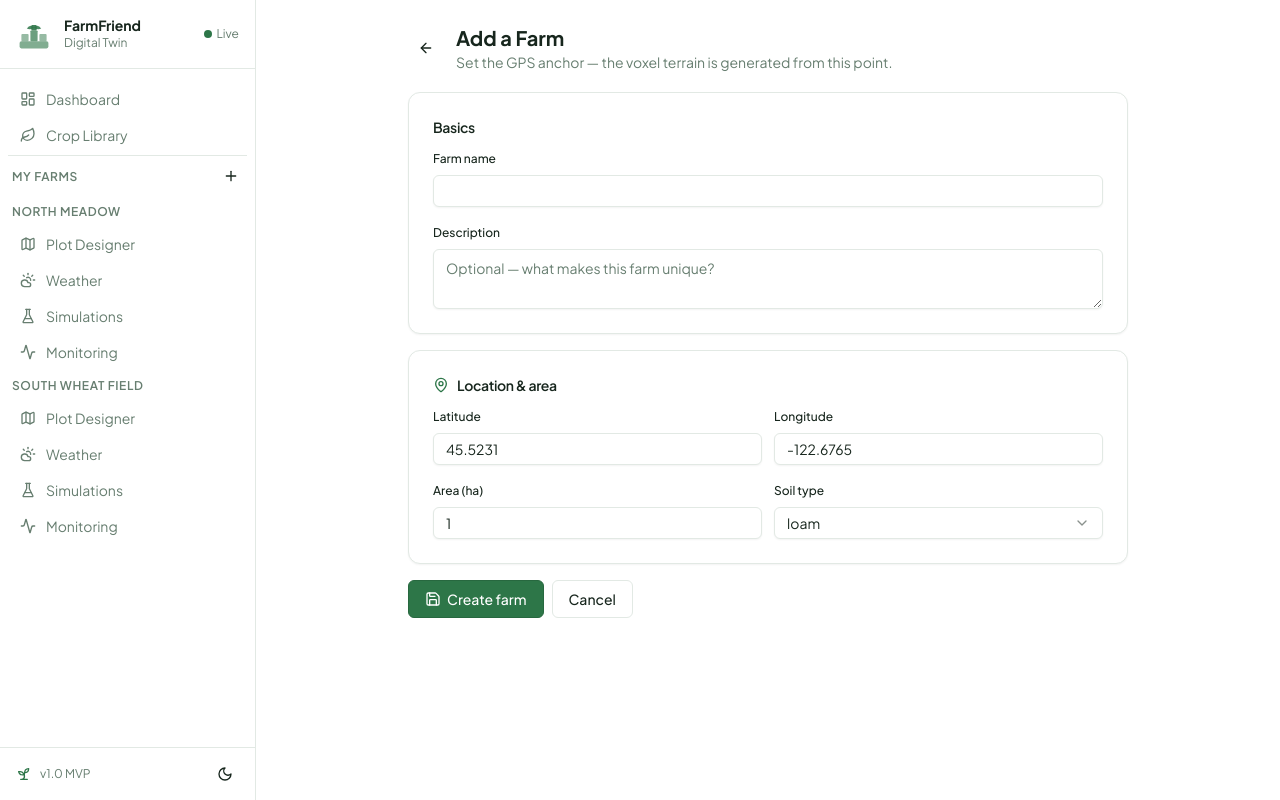
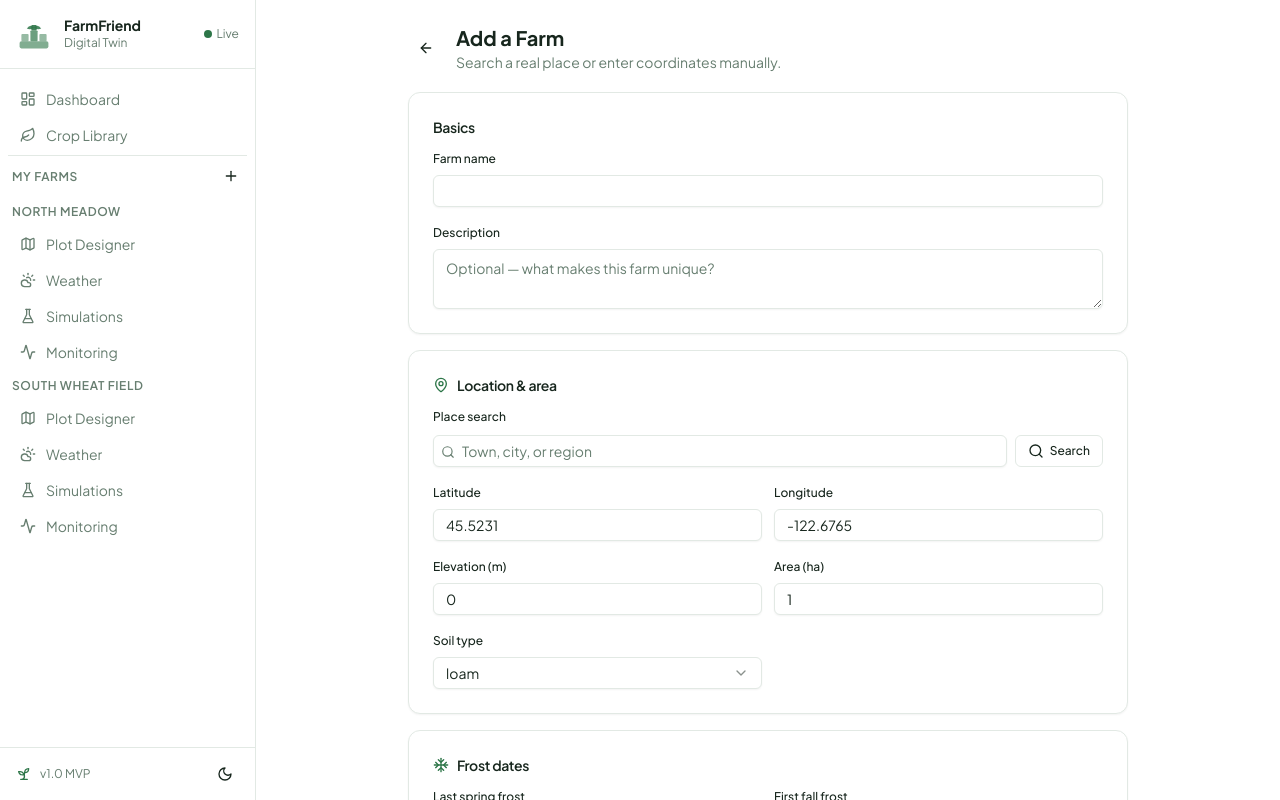
Before and after one commit to 0-CYBERDYNE-SYSTEMS-0/ff-land-plan, a React (Vite) app: page /#/farms/new in a window 1280 px wide. Built offline with nearby package versions, Linux system fonts and the light colour scheme.

Commit message:
Add farm geocoding and plan-aware dashboard

```diff
--- a/src/pages/Dashboard.tsx
+++ b/src/pages/Dashboard.tsx
@@ -1,3 +1,4 @@
+import { useMemo } from 'react';
 import { Link } from 'wouter';
 import { useMutation, useQuery, useQueryClient } from '@tanstack/react-query';
 import { toast } from 'sonner';
@@ -18,6 +19,7 @@ import {
 } from 'lucide-react';
 
 import { apiFetch } from '@/lib/api';
+import { computeStats } from '@/lib/plan';
 import { useDeleteFarm, useFarms } from '@/hooks/useFarms';
 import { Card, CardContent, CardHeader, CardTitle } from '@/components/ui/card';
 import { Button } from '@/components/ui/button';
@@ -36,13 +38,16 @@ import {
   AlertDialogTitle,
   AlertDialogTrigger,
 } from '@/components/ui/alert-dialog';
-import type { Alert, Farm } from '@/types';
+import type { Alert, Crop, Farm } from '@/types';
+
+const WEATHER_STALE_MS = 15 * 60 * 1000;
 
 function useFarmWeather(farmId: number | undefined) {
   return useQuery({
     queryKey: ['weather', farmId],
     queryFn: () => apiFetch.getWeather(farmId!),
     enabled: !!farmId,
+    staleTime: WEATHER_STALE_MS,
   });
 }
 
@@ -51,6 +56,7 @@ function useFarmAlerts(farmId: number | undefined) {
     queryKey: ['alerts', farmId],
     queryFn: () => apiFetch.listAlerts(farmId!),
     enabled: !!farmId,
+    staleTime: WEATHER_STALE_MS,
   });
 }
 
@@ -74,12 +80,26 @@ function FarmCard({ farm }: { farm: Farm }) {
     queryKey: ['cells', farm.id],
     queryFn: () => apiFetch.listCells(farm.id),
   });
+  const { data: plan = null } = useQuery({
+    queryKey: ['plan', farm.id],
+    queryFn: () => apiFetch.getPlan(farm.id),
+  });
+  const { data: crops = [] } = useQuery<Crop[]>({
+    queryKey: ['crops'],
+    queryFn: () => apiFetch.listCrops(),
+  });
   const { data: alerts = [] } = useFarmAlerts(farm.id);
   const deleteFarm = useDeleteFarm();
   const qc = useQueryClient();
 
-  const planted = cells.filter((c) => c.cropId).length;
-  const coverage = cells.length > 0 ? Math.round((planted / cells.length) * 100) : 0;
+  const planStats = useMemo(() => plan ? computeStats(plan, crops) : null, [crops, plan]);
+  const plannedPlants = planStats?.perCrop.reduce((sum, stat) => sum + stat.plants, 0) ?? 0;
+  const legacyPlanted = cells.filter((c) => c.cropId).length;
+  const plantedDisplay = planStats ? `≈${plannedPlants}` : String(legacyPlanted);
+  const plantedLabel = planStats ? 'plants planned' : 'legacy planted';
+  const coverage = planStats && plan
+    ? Math.round((planStats.plantedAreaM2 / (plan.widthM * plan.heightM)) * 100)
+    : cells.length > 0 ? Math.round((legacyPlanted / cells.length) * 100) : 0;
   const unread = alerts.filter((a) => !a.isRead).length;
   const critical = alerts.filter((a) => !a.isRead && a.severity === 'critical').length;
 
@@ -109,14 +129,18 @@ function FarmCard({ farm }: { farm: Farm }) {
       </CardHeader>
       <CardContent className="space-y-3">
         <WeatherPill farmId={farm.id} />
-        <div className="grid grid-cols-3 gap-2">
+        <div className="grid grid-cols-4 gap-2">
           <div className="bg-muted rounded-md px-2 py-1.5 text-center">
             <div className="text-sm font-semibold">{farm.areHa}</div>
             <div className="text-xs text-muted-foreground">ha</div>
           </div>
           <div className="bg-muted rounded-md px-2 py-1.5 text-center">
-            <div className="text-sm font-semibold">{planted}</div>
-            <div className="text-xs text-muted-foreground">planted</div>
+            <div className="text-sm font-semibold">{plantedDisplay}</div>
+            <div className="text-xs text-muted-foreground">{plantedLabel}</div>
+          </div>
+          <div className="bg-muted rounded-md px-2 py-1.5 text-center">
+            <div className="text-sm font-semibold">{planStats ? `${planStats.totalYieldKg.toFixed(0)}` : '—'}</div>
+            <div className="text-xs text-muted-foreground">kg yield</div>
           </div>
           <div className="bg-muted rounded-md px-2 py-1.5 text-center">
             <div className="text-sm font-semibold capitalize">{farm.soilType ?? 'loam'}</div>
@@ -171,6 +195,7 @@ function FarmCard({ farm }: { farm: Farm }) {
                     await deleteFarm.mutateAsync(farm.id);
                     qc.invalidateQueries({ queryKey: ['alerts'] });
                     qc.invalidateQueries({ queryKey: ['cells'] });
+                    qc.invalidateQueries({ queryKey: ['plan'] });
                     toast.success('Farm deleted');
                   }}
                 >
--- a/src/pages/FarmForm.tsx
+++ b/src/pages/FarmForm.tsx
@@ -1,4 +1,4 @@
-import { useEffect } from 'react';
+import { useEffect, useState } from 'react';
 import { useForm } from 'react-hook-form';
 import { zodResolver } from '@hookform/resolvers/zod';
 import { z } from 'zod';
@@ -11,8 +11,10 @@ import { Label } from '@/components/ui/label';
 import { Textarea } from '@/components/ui/textarea';
 import { Select, SelectContent, SelectItem, SelectTrigger, SelectValue } from '@/components/ui/select';
 import { Skeleton } from '@/components/ui/skeleton';
-import { ArrowLeft, MapPin, Save } from 'lucide-react';
+import { ArrowLeft, Loader2, MapPin, Save, Search, Snowflake } from 'lucide-react';
 import { toast } from 'sonner';
+import { estimateFrostDates } from '@/lib/frost';
+import { searchPlaces, type GeocodeResult } from '@/lib/geocode';
 import type { SoilType } from '@/types';
 
 const soilTypes: SoilType[] = ['loam', 'clay', 'sandy', 'silt', 'peat', 'chalky'];
@@ -22,8 +24,11 @@ const schema = z.object({
   description: z.string().optional().nullable(),
   lat: z.coerce.number().min(-90).max(90),
   lng: z.coerce.number().min(-180).max(180),
+  elevationM: z.coerce.number().optional().nullable(),
   areHa: z.coerce.number().positive(),
   soilType: z.enum(soilTypes as [SoilType, ...SoilType[]]).optional().nullable(),
+  lastFrost: z.string().optional().nullable(),
+  firstFrost: z.string().optional().nullable(),
 });
 
 type FormValues = z.infer<typeof schema>;
@@ -34,6 +39,11 @@ export function FarmForm({ farmId }: { farmId?: number }) {
   const { data: farm, isLoading } = useFarm(farmId);
   const createFarm = useCreateFarm();
   const updateFarm = useUpdateFarm();
+  const [placeQuery, setPlaceQuery] = useState('');
+  const [placeResults, setPlaceResults] = useState<GeocodeResult[]>([]);
+  const [placeLoading, setPlaceLoading] = useState(false);
+
+  const defaultFrost = estimateFrostDates(45.5231, 0);
 
   const form = useForm<FormValues>({
     resolver: zodResolver(schema),
@@ -42,24 +52,64 @@ export function FarmForm({ farmId }: { farmId?: number }) {
       description: '',
       lat: 45.5231,
       lng: -122.6765,
+      elevationM: 0,
       areHa: 1,
       soilType: 'loam',
+      lastFrost: defaultFrost.lastFrost ?? '',
+      firstFrost: defaultFrost.firstFrost ?? '',
     },
   });
 
   useEffect(() => {
     if (farm) {
+      const fallbackFrost = estimateFrostDates(farm.lat, farm.elevationM ?? 0);
       form.reset({
         name: farm.name,
         description: farm.description ?? '',
         lat: farm.lat,
         lng: farm.lng,
+        elevationM: farm.elevationM ?? 0,
         areHa: farm.areHa,
         soilType: farm.soilType ?? 'loam',
+        lastFrost: farm.lastFrost !== undefined ? farm.lastFrost ?? '' : fallbackFrost.lastFrost ?? '',
+        firstFrost: farm.firstFrost !== undefined ? farm.firstFrost ?? '' : fallbackFrost.firstFrost ?? '',
       });
     }
     // eslint-disable-next-line react-hooks/exhaustive-deps
   }, [farm?.id]);
+
+  const applyFrostEstimate = (lat = form.getValues('lat'), elevationM = form.getValues('elevationM') ?? 0) => {
+    const frost = estimateFrostDates(lat, elevationM ?? 0);
+    form.setValue('lastFrost', frost.lastFrost ?? '');
+    form.setValue('firstFrost', frost.firstFrost ?? '');
+    if (!frost.lastFrost || !frost.firstFrost) {
+      toast.info('This latitude is treated as frost-free for calendar planning');
+    }
+  };
+
+  const runPlaceSearch = async () => {
+    if (placeQuery.trim().length < 2) return;
+    try {
+      setPlaceLoading(true);
+      const results = await searchPlaces(placeQuery);
+      setPlaceResults(results);
+      if (results.length === 0) toast.info('No matching places found');
+    } catch (e) {
+      toast.error((e as Error).message);
+    } finally {
+      setPlaceLoading(false);
+    }
+  };
+
+  const applyPlace = (place: GeocodeResult) => {
+    form.setValue('lat', Number(place.latitude.toFixed(4)));
+    form.setValue('lng', Number(place.longitude.toFixed(4)));
+    form.setValue('elevationM', place.elevation ?? 0);
+    if (!form.getValues('name')) form.setValue('name', place.name);
+    applyFrostEstimate(place.latitude, place.elevation ?? 0);
+    setPlaceQuery(`${place.name}${place.admin1 ? `, ${place.admin1}` : ''}${place.country ? `, ${place.country}` : ''}`);
+    setPlaceResults([]);
+  };
 
   const submit = form.handleSubmit(async (values) => {
     const payload = {
@@ -67,8 +117,11 @@ export function FarmForm({ farmId }: { farmId?: number }) {
       description: values.description || null,
       lat: values.lat,
       lng: values.lng,
+      elevationM: values.elevationM ?? null,
       areHa: values.areHa,
       soilType: values.soilType ?? null,
+      lastFrost: values.lastFrost || null,
+      firstFrost: values.firstFrost || null,
     };
     try {
       if (isEdit && farmId) {
@@ -102,7 +155,7 @@ export function FarmForm({ farmId }: { farmId?: number }) {
         <div>
           <h1 className="text-xl font-bold">{isEdit ? 'Edit Farm' : 'Add a Farm'}</h1>
           <p className="text-sm text-muted-foreground">
-            {isEdit ? 'Update farm metadata' : 'Set the GPS anchor — the voxel terrain is generated from this point.'}
+            {isEdit ? 'Update farm metadata' : 'Search a real place or enter coordinates manually.'}
           </p>
         </div>
       </div>
@@ -149,6 +202,48 @@ export function FarmForm({ farmId }: { farmId?: number }) {
             </CardTitle>
           </CardHeader>
           <CardContent className="space-y-3">
+            <div className="space-y-2">
+              <Label className="text-xs">Place search</Label>
+              <div className="flex gap-2">
+                <div className="relative flex-1">
+                  <Search className="absolute left-2 top-2.5 h-3.5 w-3.5 text-muted-foreground" />
+                  <Input
+                    value={placeQuery}
+                    onChange={(e) => setPlaceQuery(e.target.value)}
+                    onKeyDown={(e) => {
+                      if (e.key === 'Enter') {
+                        e.preventDefault();
+                        runPlaceSearch();
+                      }
+                    }}
+                    placeholder="Town, city, or region"
+                    className="h-8 pl-7 text-sm"
+                  />
+                </div>
+                <Button type="button" variant="outline" size="sm" className="h-8 gap-1.5" onClick={runPlaceSearch} disabled={placeLoading}>
+                  {placeLoading ? <Loader2 className="h-3.5 w-3.5 animate-spin" /> : <Search className="h-3.5 w-3.5" />}
+                  Search
+                </Button>
+              </div>
+              {placeResults.length > 0 && (
+                <div className="rounded-md border border-border bg-background p-1">
+                  {placeResults.map((place) => (
+                    <button
+                      key={place.id}
+                      type="button"
+                      onClick={() => applyPlace(place)}
+                      className="block w-full rounded-sm px-2 py-1.5 text-left text-sm hover:bg-muted"
+                    >
+                      <span className="font-medium">{place.name}</span>
+                      <span className="text-muted-foreground">
+                        {place.admin1 ? `, ${place.admin1}` : ''}{place.country ? `, ${place.country}` : ''}
+                        {place.elevation !== null ? ` · ${Math.round(place.elevation)} m` : ''}
+                      </span>
+                    </button>
+                  ))}
+                </div>
+              )}
+            </div>
             <div className="grid grid-cols-2 gap-3">
               <div className="space-y-1.5">
                 <Label htmlFor="lat" className="text-xs">
@@ -178,6 +273,18 @@ export function FarmForm({ farmId }: { farmId?: number }) {
               </div>
             </div>
             <div className="grid grid-cols-2 gap-3">
+              <div className="space-y-1.5">
+                <Label htmlFor="elevationM" className="text-xs">
+                  Elevation (m)
+                </Label>
+                <Input
+                  id="elevationM"
+                  type="number"
+                  step="1"
+                  className="h-8 text-sm"
+                  {...form.register('elevationM')}
+                />
+              </div>
               <div className="space-y-1.5">
                 <Label htmlFor="areHa" className="text-xs">
                   Area (ha)
@@ -213,6 +320,39 @@ export function FarmForm({ farmId }: { farmId?: number }) {
           </CardContent>
         </Card>
 
+        <Card>
+          <CardHeader className="pb-2">
+            <CardTitle className="text-sm flex items-center gap-2">
+              <Snowflake className="w-4 h-4 text-primary" />
+              Frost dates
+            </CardTitle>
+          </CardHeader>
+          <CardContent className="space-y-3">
+            <div className="grid grid-cols-2 gap-3">
+              <div className="space-y-1.5">
+                <Label htmlFor="lastFrost" className="text-xs">
+                  Last spring frost
+                </Label>
+                <Input id="lastFrost" placeholder="MM-DD" className="h-8 text-sm" {...form.register('lastFrost')} />
+              </div>
+              <div className="space-y-1.5">
+                <Label htmlFor="firstFrost" className="text-xs">
+                  First fall frost
+                </Label>
+                <Input id="firstFrost" placeholder="MM-DD" className="h-8 text-sm" {...form.register('firstFrost')} />
+              </div>
+            </div>
+            <div className="flex items-center justify-between gap-3">
+              <p className="text-xs text-muted-foreground">
+                Leave blank for frost-free climates; the planting calendar uses these dates.
+              </p>
+              <Button type="button" variant="outline" size="sm" className="h-8 whitespace-nowrap" onClick={() => applyFrostEstimate()}>
+                Estimate from latitude
+              </Button>
+            </div>
+          </CardContent>
+        </Card>
+
         <div className="flex gap-2">
           <Button
             type="submit"
```
Also changed, not shown: 1 other file (tests, documents, lock files or other folders).
